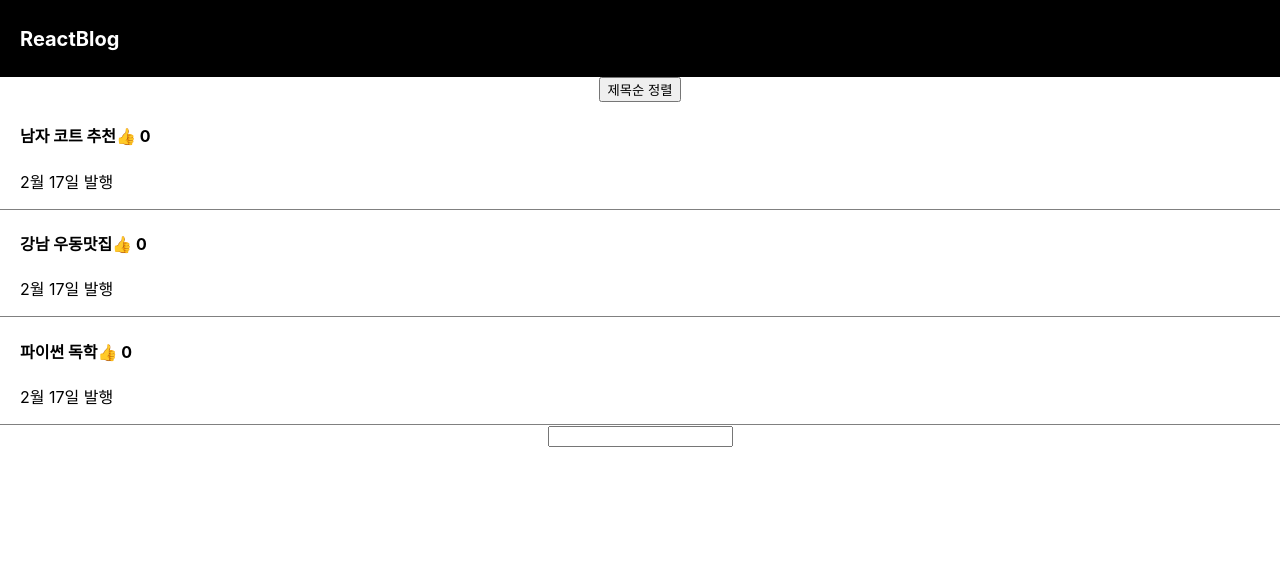
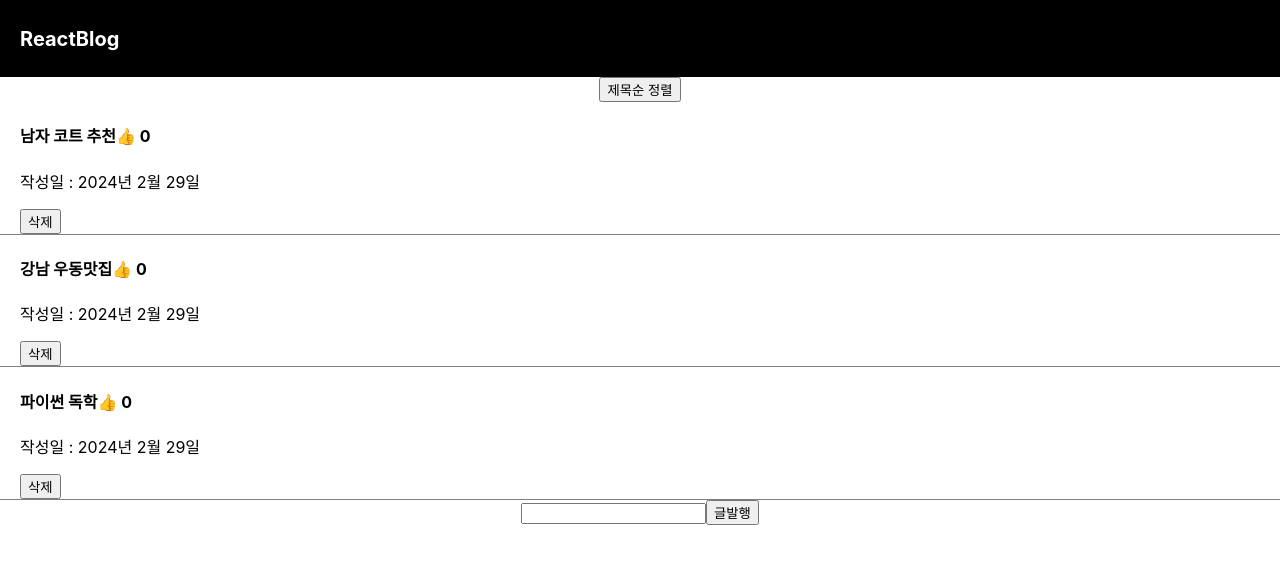
Before and after one commit to zzgh06/codingapple, a React (Create React App) app in the folder React/blog/: page / in a window 1280 px wide. Shown: the top 564 px of the page. Built offline with nearby package versions, Linux system fonts and the light colour scheme.

Commit message:
240306-codingapple

```diff
--- a/React/blog/src/App.js
+++ b/React/blog/src/App.js
@@ -8,6 +8,8 @@ function App() {
 
   // 서버에서 가져온 실제 데이터로 가정
   let post = '강남 우동 맛집';
+  const today = new Date();
+  const formattedDate = `${today.getFullYear()}년 ${today.getMonth() + 1}월 ${today.getDate()}일`;
 
   // useState : 변수 같이 자료를 잠깐 저장하기 위한 방법
   // 1. import { useState } from 'react';
@@ -20,7 +22,7 @@ function App() {
   let [좋아요, 좋아요변경] = useState([0, 0, 0]);
   let [modal, setModal] = useState(false);
   let [title, setTitle] = useState(0);
-  let [입력값, 압력값변경] = useState('');
+  let [input, setInput] = useState('');
 
   // map() 사용법
   // 1. array 자료 갯수만큼 함수안의 코드 실행해줌
@@ -74,7 +76,16 @@ function App() {
               좋아요변경(copyLike)
             }}>👍
             </span> { 좋아요[i] }</h4>
-            <p>2월 17일 발행</p>
+            <p>작성일 : {formattedDate}</p>
+            <button onClick={()=> {
+              let deleteTitle = [...글제목];
+              // splice(start[, deleteCount[, item1[, item2[, ...]]]])
+              // start: 배열의 변경을 시작할 인덱스
+              // deleteCount: 배열에서 제거할 요소의 수.
+              // item1, item2, ... : 배열에 추가할 요소.
+              deleteTitle.splice(i, 1);
+              제목변경(deleteTitle);
+            }}>삭제</button>
           </div>
           )
         })
@@ -113,7 +124,23 @@ function App() {
       {/* onChange / onInput : <input>에 뭔가 입력시 코드실행하고 싶으면? */}
       {/* <input>에 입력한 값 가져오는 방법 : e.target.value  */}
       {/* <input>에 입력한 값 저장하려면 보통 변수/state에 저장 */}
-      <input onChange={(e) => { 압력값변경(e.target.value); console.log(입력값)}} />
+      <input onChange={(e) =>
+        { setInput(e.target.value); }} />
+      <button onClick={(e) => {
+        // input 값을 빌행버튼으로 눌렀을때, input useState에 있는 값을
+        // 기존의 글제목 useState 값과 input 값을 변수에 담아서
+        // 글제목 state 변경함수에 담는다.
+        // let newPost = [...글제목, input]
+        // 또는 unshift 활용
+        // unshift() 메서드는 새로운 요소를 배열의 맨 앞쪽에 추가하고, 새로운 길이를 반환
+        let newPost = [...글제목];
+        let newLike = [...좋아요];
+        {
+          input == 0 ? alert(`값을 입력해주세요`) : newPost.unshift(input), newLike.unshift(0);
+        }
+        제목변경(newPost)
+        좋아요변경(newLike)
+      }}>글발행</button>
 
     </div>
   );
```
